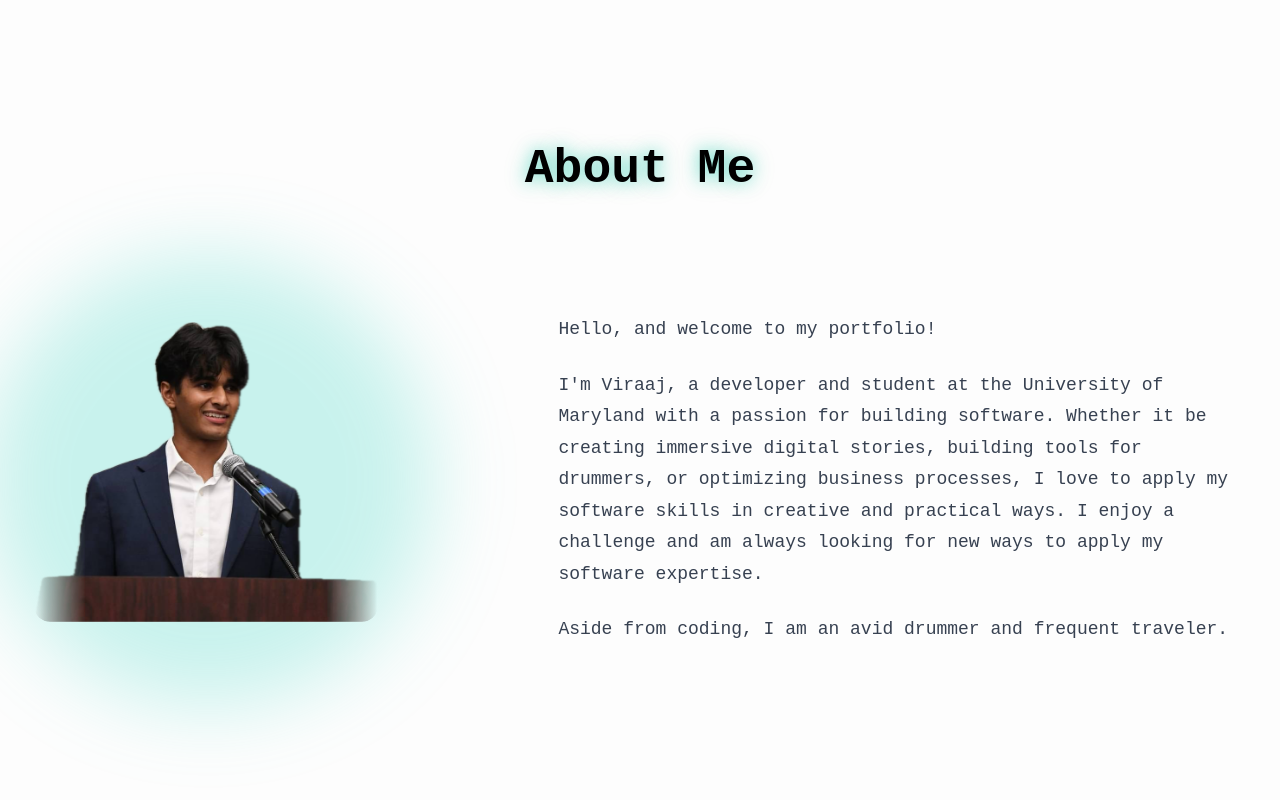
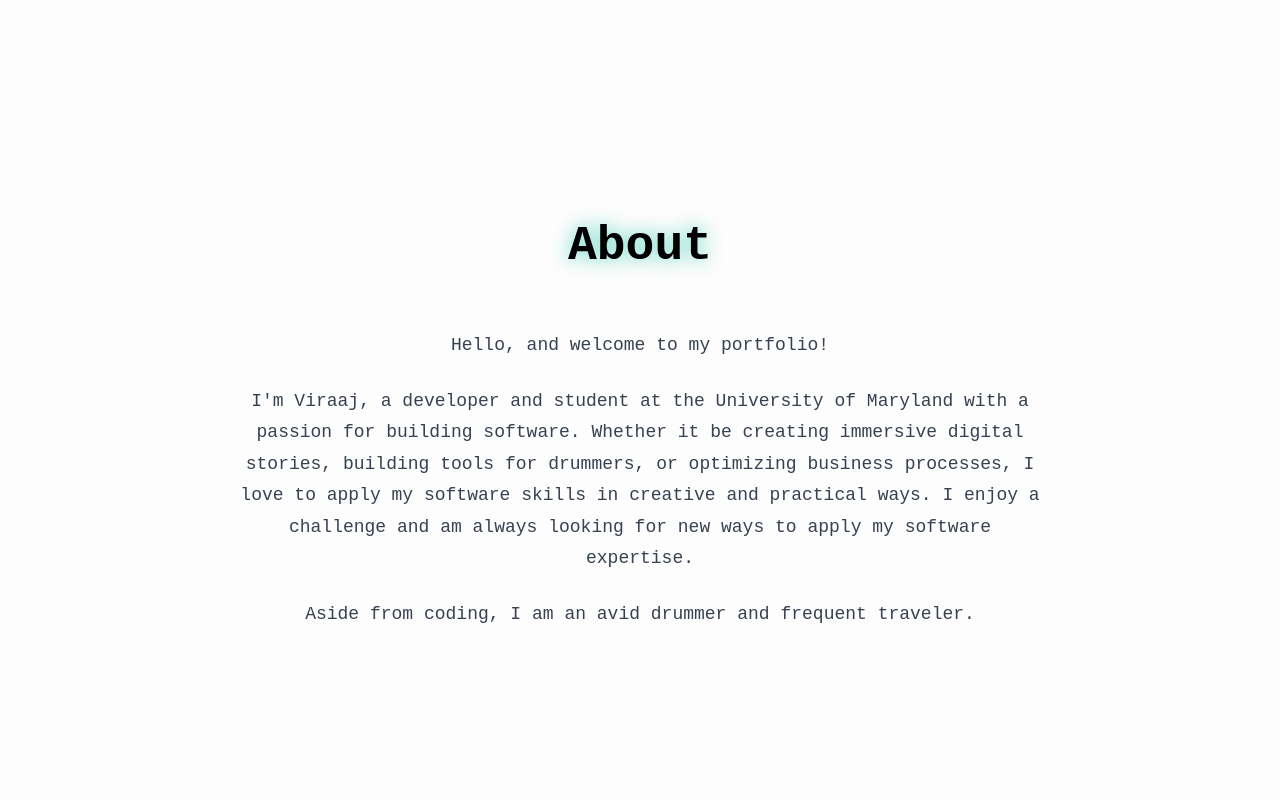
Before and after one commit to singvir23/Personal-Website, a Next.js app: page / in a window 1280 px wide. Shown: the part 780-1580 px from the top of the page. Built offline with nearby package versions, Linux system fonts and the light colour scheme; a web font is replaced by a local one.

Commit message:
removed picture because shit was cooked

```diff
--- a/src/app/components/About.module.css
+++ b/src/app/components/About.module.css
@@ -24,15 +24,18 @@
 
 .grid {
   display: grid;
-  grid-template-columns: 2fr 3fr;
+  grid-template-columns: 1fr;
   gap: 4rem;
   align-items: center;
+  max-width: 800px;
+  margin: 0 auto;
 }
 
 .textContent {
   display: flex;
   flex-direction: column;
   gap: 1.5rem;
+  text-align: center;
 }
 
 .description {
@@ -52,6 +55,7 @@
   display: flex;
   flex-wrap: wrap;
   gap: 0.75rem;
+  justify-content: center;
 }
 
 .tag {
@@ -74,7 +78,7 @@
   width: 100%;
   aspect-ratio: 1;
   display: flex;
-  justify-content: flex-start;
+  justify-content: center;
   align-items: center;
   overflow: visible;
 }
@@ -87,8 +91,7 @@
   background-color: transparent;
   position: relative;
   z-index: 2;
-  margin-left: -1rem;
-  margin-top: -1rem;
+  margin: -1rem 0 0 0;
   mask-image: linear-gradient(
     to right,
     transparent 0%,
@@ -110,7 +113,7 @@
   position: absolute;
   left: 50%;
   top: 50%;
-  transform: translate(-63%, -50%);
+  transform: translate(-50%, -50%);
   width: 450px;
   height: 450px;
   background: rgba(45, 212, 191, 0.25);
@@ -121,7 +124,6 @@
 
 @media (max-width: 768px) {
   .grid {
-    grid-template-columns: 1fr;
     gap: 2rem;
   }
 
@@ -132,18 +134,15 @@
   .imageContainer {
     max-width: 400px;
     margin: 0 auto;
-    justify-content: center;
   }
 
   .image {
-    margin-left: 0;
     height: auto;
     max-height: 400px;
     width: 80%;
   }
 
   .imageContainer::before {
-    transform: translate(-50%, -50%);
     width: 400px;
     height: 360px;
   }
--- a/src/app/components/About.tsx
+++ b/src/app/components/About.tsx
@@ -12,22 +12,9 @@ export default function AboutSection() {
         transition={{ duration: 0.8 }}
         viewport={{ once: true }}
       >
-        <h2 className={styles.title}>About Me</h2>
+        <h2 className={styles.title}>About</h2>
 
         <div className={styles.grid}>
-          <div className={styles.imageContainer}>
-            <motion.img
-              src="./Subject.png" // Add your profile image here
-              alt="Profile"
-              className={styles.image}
-              initial={{ opacity: 0, scale: 0.8, x: -10 }}
-              whileInView={{ opacity: 1, scale: 1, x: 10 }} // Slight shift to the right
-              transition={{ duration: 0.6 }}
-              viewport={{ once: true }}
-            />
-            <div className={styles.greenGlow}></div> {/* Green glow effect */}
-          </div>
-
           <div className={styles.textContent}>
             <p className={styles.description}>
               Hello, and welcome to my portfolio!
--- a/src/app/components/Projects.module.css
+++ b/src/app/components/Projects.module.css
@@ -46,7 +46,8 @@
 /* Project Card Styling with Combined Green and Black Shadows */
 .projectCard {
   position: relative;
-  width: 100%;
+  width: 80%;
+  margin: 0 auto;
   background: rgba(255, 255, 255, 0.95);
   border-radius: 0.75rem;
   padding: 2rem;
```
